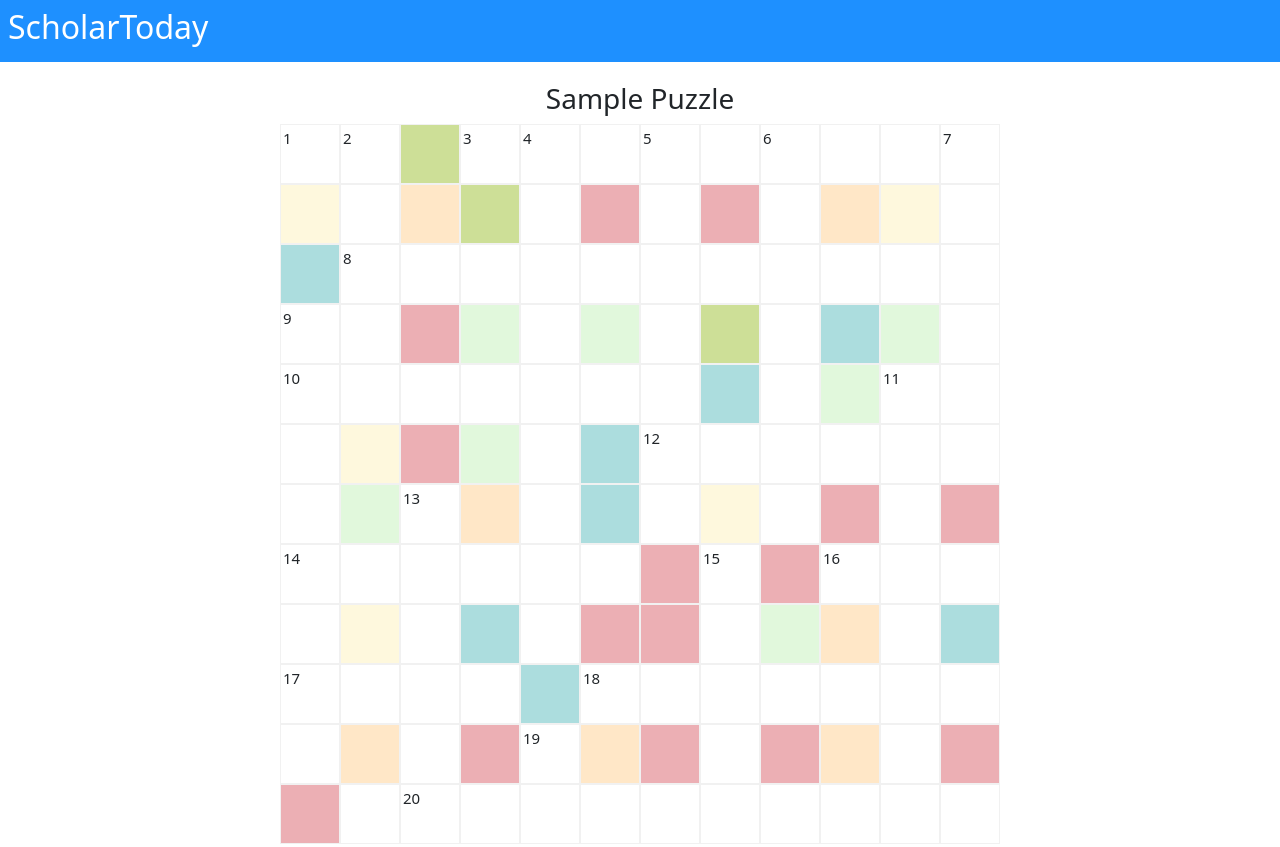
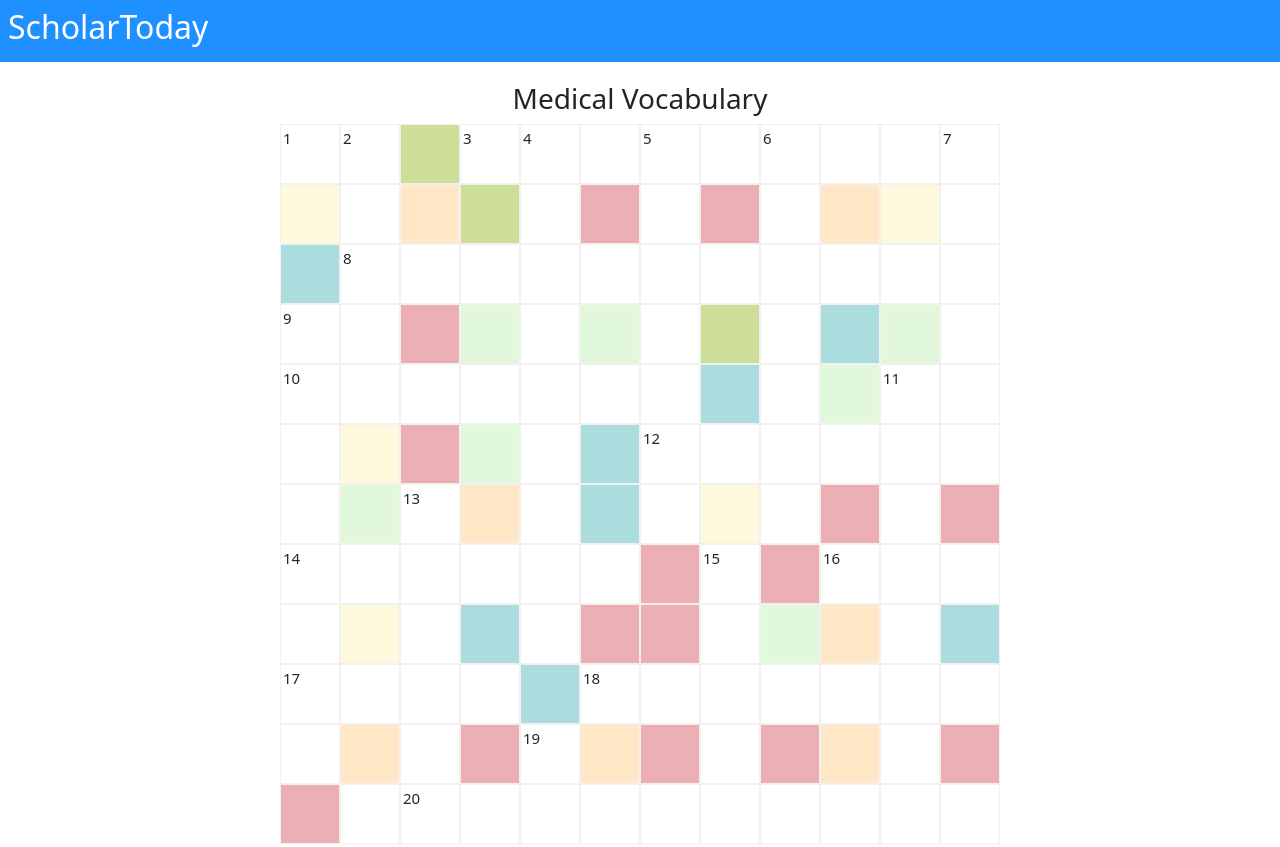
Before and after one commit to GanapathiSurya/Crossword-Puzzle-using-DOM-Javascript, a plain HTML site: page index.html in a window 1280 px wide. Shown: the top 847 px of the page. Drawn offline with nearby package versions, Linux system fonts and the light colour scheme.

Commit message:
12 commit

```diff
--- a/index.html
+++ b/index.html
@@ -12,9 +12,9 @@
         <div class="header  p-2 text-white" >
             <h2>ScholarToday</h2>
         </div>
-        <form id="puzzle" >
+        <form id="puzzle" style="width:100%;overflow-x: scroll;">
             <div id="title"  style="margin: auto;">
-                <center><h3>Sample Puzzle</h3></center>
+                <center><h3>Medical Vocabulary</h3></center>
             </div>
             <div id="box-container" style="margin: auto;">
 
```
